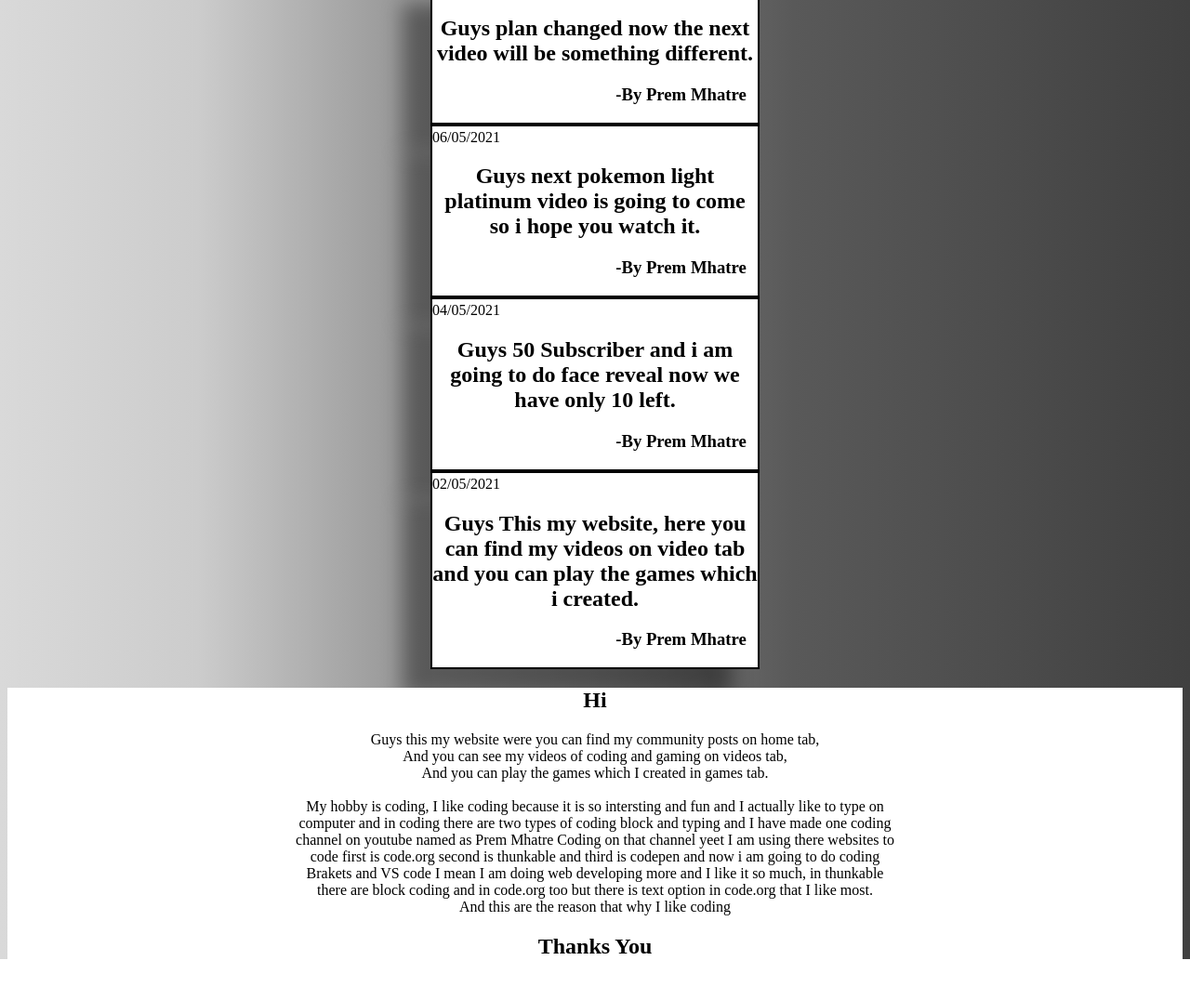
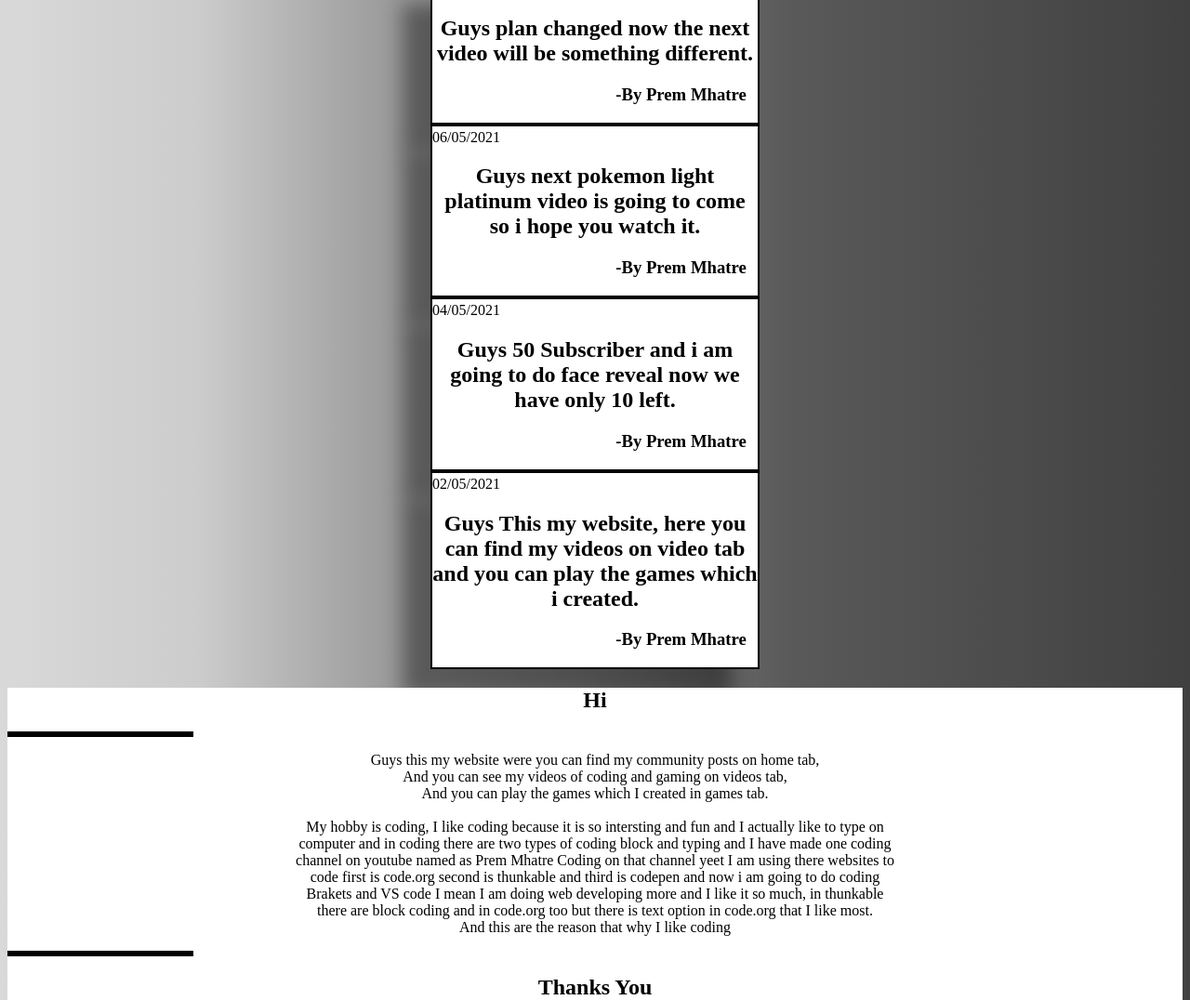
Before and after one commit to Prem-Mhatre/Myhome.github.io, a plain HTML site: page index.html in a window 1280 px wide. Shown: the part 415-1491 px from the top of the page at 93% size. Before the commit the page ends 1447 px from the top, so only its background shows below. Drawn offline with Linux system fonts and the light colour scheme; a script that the page names is missing; a web font is replaced by a local one.

Commit message:
Update style.css

```diff
--- a/style.css
+++ b/style.css
@@ -234,9 +234,11 @@ body{
 }
 .line{
     background-color: black;
-    heigth: 200px;
-    width: 6px;
+    height: 6px;
+    width: 200px;
 }
 info p{
     font-size: 2rem;
+    font-family: cursive;
+    margin: auto;
 }
```
